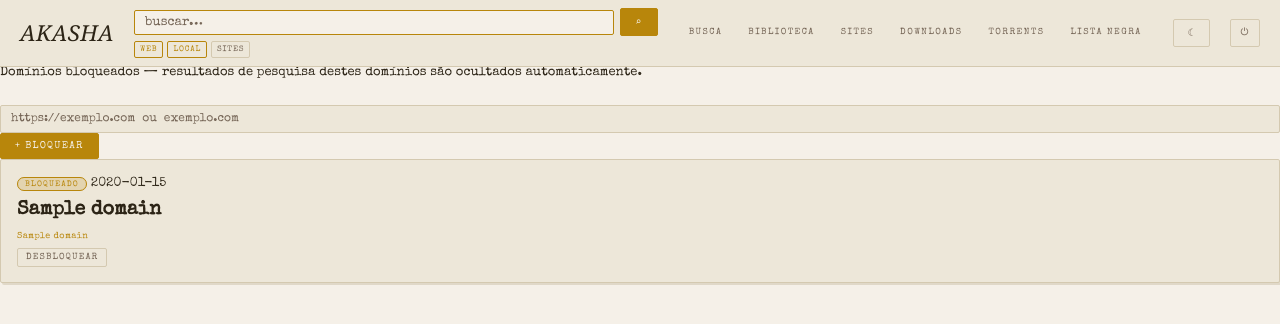
After one commit to bruxadacabana/ecosystem, a FastAPI app: template AKASHA/templates/domains.html in a window 1280 px wide. The commit adds this page. Shown: the top 324 px of the page. Run offline with FastAPI, Linux system fonts and the light colour scheme; the template is opened without the code that fills it: most values are stand-ins (such as "Sample title", 1, 10 or a date in 2020); some libraries are stand-ins or nearby versions; some web fonts are replaced.

Commit message:
feat(0.8c+0.8d): AKASHA lista negra + melhorias de UI
0.8c — lista negra:
- database.py: list_blocked_domains() retorna (domain, added_at)
- routers/domains.py: GET /domains com template
- templates/domains.html: página com cards + desbloquear via HTMX
- templates/base.html: link "lista negra" no nav

0.8d — melhorias de UI:
- routers/crawler.py: POST /sites/add-quick (depth=1, sem subdomínios)
- templates/_macros.html: botão "Adicionar a Sites" nos cards de resultado

Co-Authored-By: Claude Sonnet 4.6 <noreply@anthropic.com>

```diff
--- a/AKASHA/database.py
+++ b/AKASHA/database.py
@@ -264,6 +264,15 @@ async def get_blocked_domains() -> set[str]:
     return {r[0] for r in rows}
 
 
+async def list_blocked_domains() -> list[tuple[str, str]]:
+    """Retorna lista de (domain, added_at) ordenada pela data mais recente."""
+    async with aiosqlite.connect(DB_PATH) as db:
+        rows = await (await db.execute(
+            "SELECT domain, added_at FROM blocked_domains ORDER BY added_at DESC"
+        )).fetchall()
+    return [(r[0], r[1]) for r in rows]
+
+
 async def add_blocked_domain(domain: str) -> None:
     async with aiosqlite.connect(DB_PATH) as db:
         await db.execute(
--- a/AKASHA/templates/base.html
+++ b/AKASHA/templates/base.html
@@ -67,6 +67,7 @@
       <a href="/sites" class="nav-link {% if active_tab == 'sites' %}nav-link-active{% endif %}">sites</a>
       <a href="/downloads" class="nav-link {% if active_tab == 'downloads' %}nav-link-active{% endif %}">downloads</a>
       <a href="/torrents" class="nav-link {% if active_tab == 'torrents' %}nav-link-active{% endif %}">torrents</a>
+      <a href="/domains" class="nav-link {% if active_tab == 'domains' %}nav-link-active{% endif %}">lista negra</a>
     </nav>
 
     <button
--- /dev/null
+++ b/AKASHA/templates/domains.html
@@ -0,0 +1,65 @@
+{% extends "base.html" %}
+
+{% block title %}Lista negra — AKASHA{% endblock %}
+
+{% block content %}
+<p class="page-subtitle">Domínios bloqueados — resultados de pesquisa destes domínios são ocultados automaticamente.</p>
+
+<!-- ─── Formulário de bloqueio manual ────────────────────────────── -->
+<section class="lib-add-section">
+  <form
+    class="lib-add-form"
+    hx-post="/domains/block"
+    hx-target="#domains-list"
+    hx-swap="none"
+    hx-on::after-request="if(event.detail.successful){ showToast('Domínio bloqueado', 'info'); this.reset(); } else { showToast('Erro ao bloquear', 'error'); }"
+  >
+    <div class="lib-add-row">
+      <input
+        type="text"
+        name="url"
+        class="input lib-url-input"
+        placeholder="https://exemplo.com  ou  exemplo.com"
+        required
+        autocomplete="off"
+      >
+      <button type="submit" class="btn btn-primary">+ bloquear</button>
+    </div>
+  </form>
+</section>
+
+<!-- ─── Lista de domínios bloqueados ─────────────────────────────── -->
+<ul class="result-list" id="domains-list">
+{% if domains %}
+  {% for domain, added_at in domains %}
+  <li class="card result-card" id="domain-{{ domain | replace('.', '-') }}">
+    <div class="result-header">
+      <span class="badge badge-web">bloqueado</span>
+      <time class="result-date">{{ added_at[:10] }}</time>
+    </div>
+    <h2 class="result-title">
+      <span class="result-link">{{ domain }}</span>
+    </h2>
+    <div class="result-footer">
+      <span class="result-url">{{ domain }}</span>
+      <div class="result-actions">
+        <button
+          class="btn btn-ghost btn-sm"
+          hx-delete="/domains/block/{{ domain }}"
+          hx-target="#domain-{{ domain | replace('.', '-') }}"
+          hx-swap="outerHTML"
+          hx-on::after-request="if(event.detail.successful) showToast('{{ domain }} desbloqueado', 'success')"
+        >desbloquear</button>
+      </div>
+    </div>
+  </li>
+  {% endfor %}
+{% else %}
+  <li class="empty-state">
+    <div class="empty-icon">◎</div>
+    <p class="empty-title">Nenhum domínio bloqueado</p>
+    <p class="empty-hint">Bloqueie um domínio acima ou use o botão "−" nos resultados de busca.</p>
+  </li>
+{% endif %}
+</ul>
+{% endblock %}
```
Also changed, not shown: AKASHA/routers/crawler.py (+18 -0 lines), AKASHA/routers/domains.py (+20 -4 lines), AKASHA/templates/_macros.html (+8 -0 lines), ECOSYSTEM_TODO.md (+6 -6 lines).
